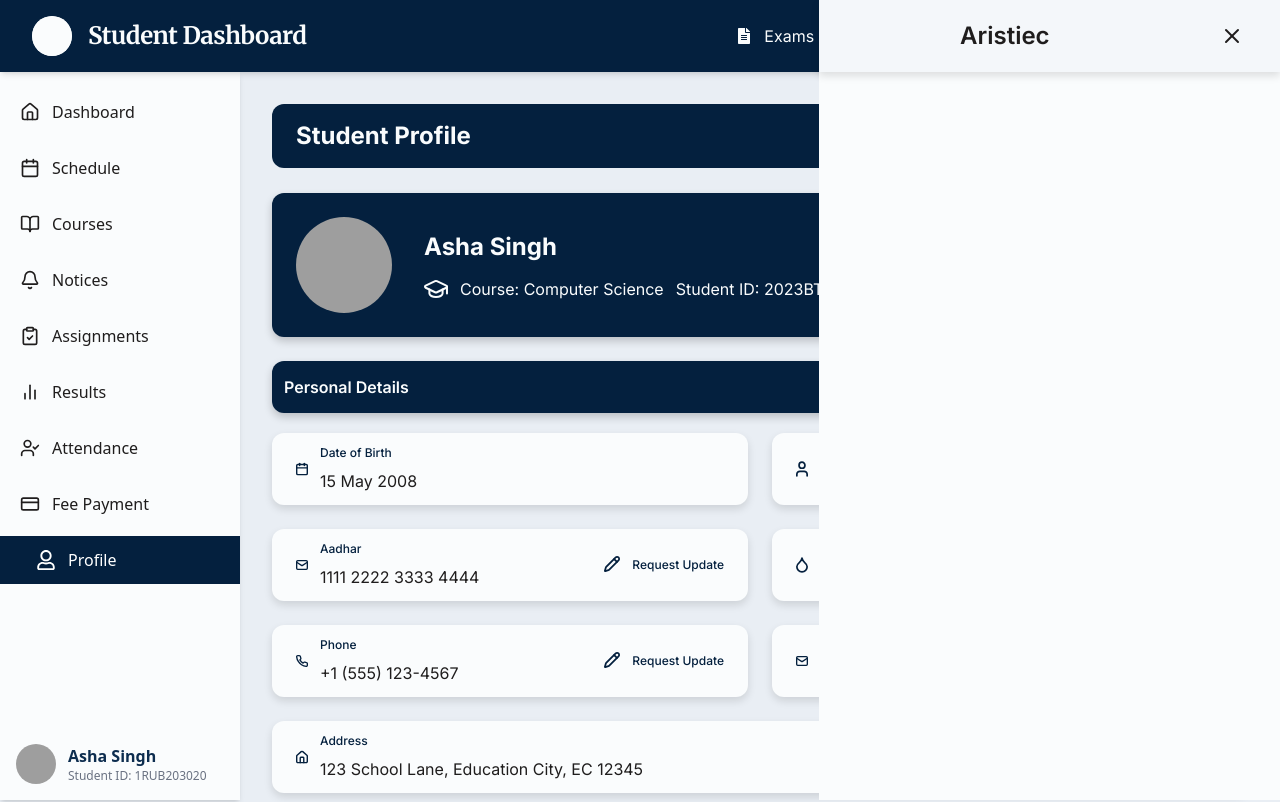
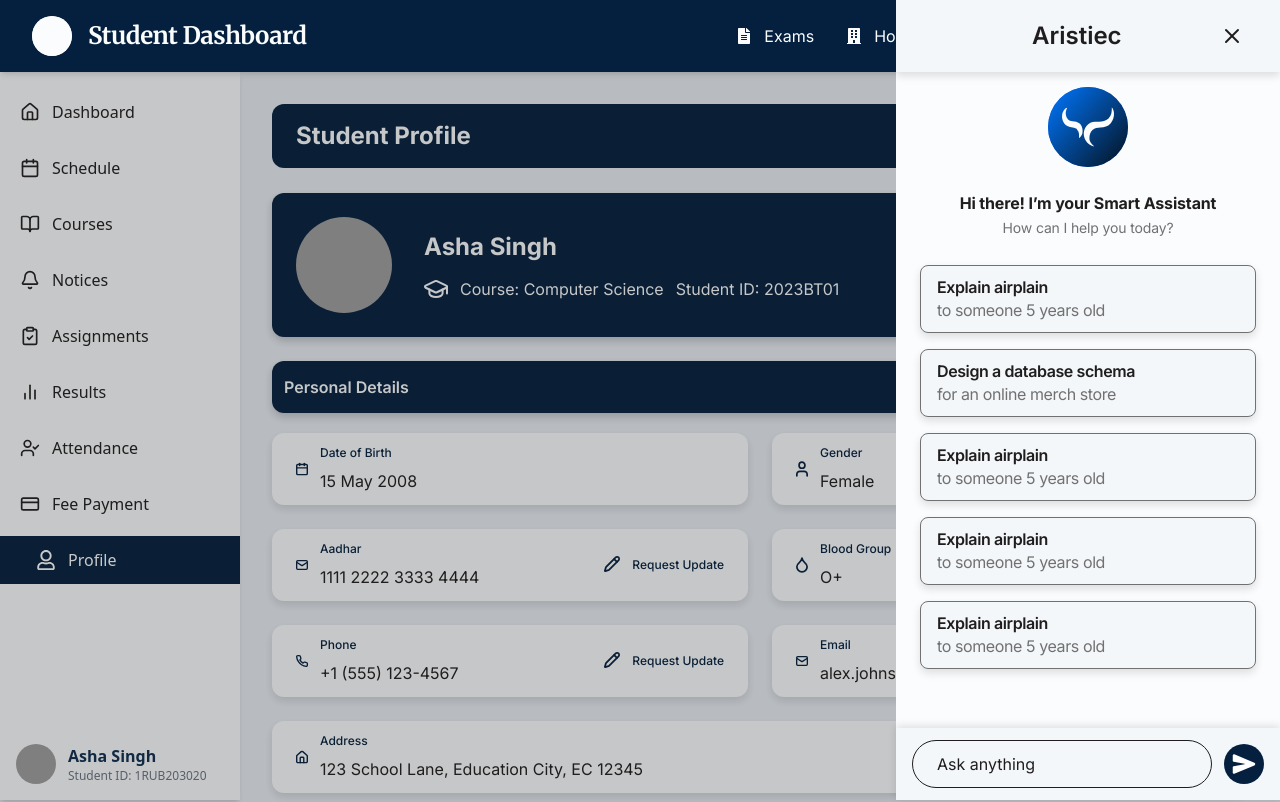
Before and after one commit to Aristiec/SMSfrontend, a React (Vite) app in the folder frontend/: page /student/profile in a window 1280 px wide. Shown: the top 802 px of the page. Built offline with nearby package versions, Linux system fonts and the light colour scheme; grey boxes are pictures that could not be loaded; a web font is replaced by a local one.

Commit message:
general assistant

```diff
--- /dev/null
+++ b/frontend/src/components/student/Ai/Footer.jsx
@@ -0,0 +1,24 @@
+import React from 'react';
+import { IoSend } from 'react-icons/io5';
+
+const Footer = () => {
+  return (
+    <div className="  fixed bottom-0 w-[30%] bg-[#F4F7FA] px-4 py-3 z-50 font-[Inter]"
+         style={{ boxShadow: '0px -2px 8px 0px #0000001F' }}>
+      <div className="flex items-center justify-center gap-3">
+        <div className="w-[87%] h-[48px] border border-[#1F1D1D] rounded-full flex items-center px-[24px] gap-4">
+          <input
+            type="text"
+            placeholder="Ask anything"
+            className="w-full text-[#1F1D1D] font-[400] text-[16px] outline-none bg-transparent placeholder:text-[#1F1D1D]"
+          />
+        </div>
+            <button className="bg-[#04203E] px-2 py-2 rounded-full flex items-center justify-center">
+            <IoSend size={24} color='white' />
+          </button>
+      </div>
+    </div>
+  );
+};
+
+export default Footer;
--- a/frontend/src/components/student/Ai/GeneralAssistant.jsx
+++ b/frontend/src/components/student/Ai/GeneralAssistant.jsx
@@ -1,12 +1,70 @@
-import React from 'react'
-import Header from './Header.jsx'
+import React from "react";
+import Header from "./Header.jsx";
+import Footer from "./Footer.jsx";
+import aristiecLogo from "../../../assets/logo.svg";
 
+const suggestions = [
+  {
+    title: "Explain airplain",
+    subtitle: "to someone 5 years old",
+  },
+  {
+    title: "Design a database schema",
+    subtitle: "for an online merch store",
+  },
+  {
+    title: "Explain airplain",
+    subtitle: "to someone 5 years old",
+  },
+  {
+    title: "Explain airplain",
+    subtitle: "to someone 5 years old",
+  },
+  {
+    title: "Explain airplain",
+    subtitle: "to someone 5 years old",
+  },
+];
 const GeneralAssistant = () => {
   return (
-    <div>
-        <div><Header/></div>
+    <div className="h-[100dvh] overflow-y-auto flex flex-col  ">
+      <Header />
+      <div className="flex flex-col items-center mt-[4%] ">
+        <div className="w-[80px] h-[80px] rounded-full bg-blue-600 flex items-center justify-center mb-[24px]">
+          <img
+            src={aristiecLogo}
+            alt="Logo"
+            className="w-full h-full object-cover"
+          />
+        </div>
+
+        <div className="w-[307px] h-[46px] flex flex-col items-center gap-[4px]">
+          <p className="text-[#1F1D1D] font-[Inter] font-[700] text-[16px] leading-[24px] text-center tracking-[-0.01em]">
+            Hi there! I’m your Smart Assistant
+          </p>
+          <p className="text-[#717171] font-[Inter] font-[400] text-[14px] leading-[18px] text-center tracking-[-0.01em]">
+            How can I help you today?
+          </p>
+        </div>
+      </div>
+      <div className="w-full  mx-auto mt-7 flex flex-col gap-4 px-[24px]">
+        {suggestions.map((item, index) => (
+          <div
+            key={index}
+            className="w-full h-[68px] bg-[#F4F7FA]  border-[#717171] border-[0.2px] shadow-[0px_4px_8px_0px_#0000001F] rounded-[8px] px-[16px] py-[12px] flex flex-col justify-center gap-[2px]"
+          >
+            <p className="text-[#1F1D1D] font-[Inter] font-[600] text-[16px] leading-[21px] tracking-[-0.4px]">
+              {item.title}
+            </p>
+            <p className="text-[#717171] font-[Inter] font-[400] text-[16px] leading-[21px] tracking-[-0.4px]">
+              {item.subtitle}
+            </p>
+          </div>
+        ))}
+      </div>
+      <Footer />
     </div>
-  )
-}
+  );
+};
 
-export default GeneralAssistant
+export default GeneralAssistant;
--- a/frontend/src/components/student/Ai/Header.jsx
+++ b/frontend/src/components/student/Ai/Header.jsx
@@ -3,8 +3,8 @@ import { X } from 'lucide-react';
 
 const Header = () => {
   return <div className="flex w-full p-[24px] bg-[#F4F7FA]" style={{ boxShadow: "0px 4px 8px 0px #0000001F" }}>
-    <div className="text-[#1F1D1D] font-[Inter] font-[600] tracking-[0] leading-[24px] flex items-center justify-end text-[24px] w-1/2">Aristiec</div>
-    <div className="w-1/2 justify-end items-center flex px-3">
+    <div className="text-[#1F1D1D] font-[Inter] font-[600] tracking-[0] leading-[24px] flex items-center justify-end text-[24px] w-[60%]">Aristiec</div>
+    <div className="w-[40%] justify-end items-center flex px-3">
     <X strokeWidth={2}  className="text-[#1F1D1D] "/>
     </div>
   </div>;
--- a/frontend/src/layouts/StudentLayout.jsx
+++ b/frontend/src/layouts/StudentLayout.jsx
@@ -1,10 +1,12 @@
-import React from "react";
+import React, { useState } from "react";
 import Header from "../components/student/Header";
 import Navbar from "../components/student/Navbar";
 import { Outlet } from "react-router-dom";
 import GeneralAssistant from "../components/student/Ai/generalAssistant";
+// import { logo } from "../assets/logo.svg";
 
 const StudentLayout = () => {
+  const [showGeneralAssistant, setShowGeneralAssistant] = useState(true);
   return (
     <div className="min-h-screen bg-[#E9EEF4] flex pt-[72px] relative">
       <Header />
@@ -14,9 +16,27 @@ const StudentLayout = () => {
       <div className="flex-1 ml-[240px] p-4">
         <Outlet />
       </div>
-      <div className="fixed right-0 top-0 z-500 bg-[#FAFCFD] w-[36%] h-[100dvh]">
-        <GeneralAssistant/>
+      <div className="">
+        <div
+          style={{
+            background:
+              "linear-gradient(311.58deg, #04203E 14.78%, #0077FF 98.82%)",
+          }}
+          className=""
+        >
+          {/* <img src={logo}/> */}
+        </div>
       </div>
+
+      {showGeneralAssistant && (
+        <div>
+          <div className="absolute inset-0 bg-[#1F1D1D]/[0.24] z-10"></div>
+
+          <div className="fixed right-0 top-0 z-500 bg-[#FAFCFD] w-[30%] ">
+            <GeneralAssistant />
+          </div>
+        </div>
+      )}
     </div>
   );
 };
```
Also changed, not shown: frontend/src/assets/logo.svg (added).
